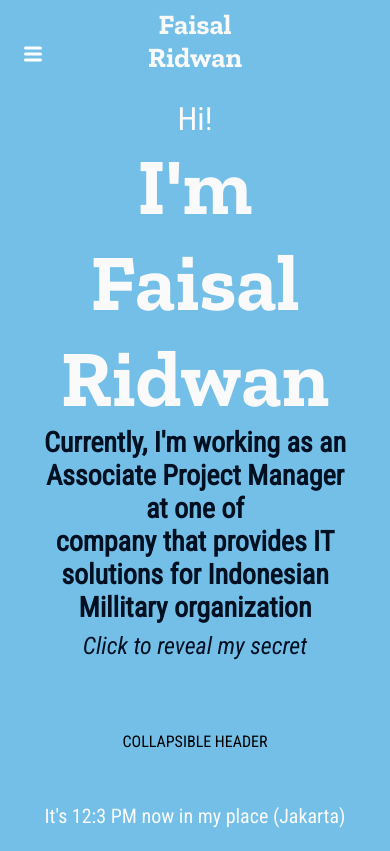
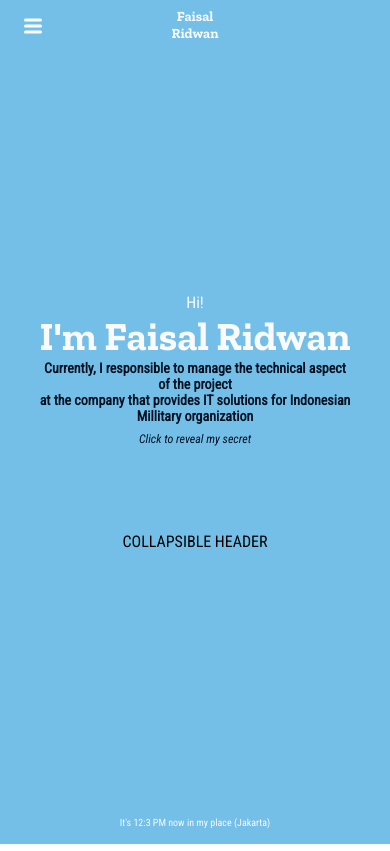
Before and after one commit to faisalridwan55/personal-web, a React (Create React App) app: page / in a window 390 px wide. Built offline with nearby package versions, Linux system fonts and the light colour scheme; the HTML template or start-up script is replaced by a standard one.

Commit message:
Text size adjusment on mobile version

```diff
--- a/src/components/Sidebar.js
+++ b/src/components/Sidebar.js
@@ -25,7 +25,7 @@ const SidebarContainer = styledComponents.div`
 const Sidebar = ({showSidebar, handleNavButtonClicked}) => {
     const color = BACKGROUND_COLOR[useLocation().pathname.replace('/', '') || 'home']
     const rowStyle = {marginBottom: DIST_SIZE.l}
-    const navStyle = {fontSize: FONT_SIZE.l}
+    const navStyle = {fontSize: FONT_SIZE().l}
 
     return (
         <AnimatePresence>
--- a/src/components/Text.js
+++ b/src/components/Text.js
@@ -9,12 +9,12 @@ export const Title = styled(motion.p)`
     font-weight: bold;
     text-align: ${props => props.textAlign};
     font-family: Zilla Slab, serif;
-    ${props => `font-size: ${FONT_SIZE[props.size || 'xxxl']};`}
+    ${props => `font-size: ${FONT_SIZE()[props.size || 'xxxl']};`}
 `;
 
 export const Text = styled.text`
     text-align: ${props => props.textAlign};
     color: ${props => props.color || WHITE};
     ${props => props.bold && `font-weight: bold;`}
-    ${props => `font-size: ${FONT_SIZE[props.size || 'md']};`}
+    ${props => `font-size: ${FONT_SIZE()[props.size || 'md']};`}
 `;
--- a/src/constants/Size.js
+++ b/src/constants/Size.js
@@ -1,10 +1,17 @@
-export const FONT_SIZE = {
-    sm: '16px',
-    md: '20px',
-    l: '24px',
-    xl: '28px',
-    xxl: '32px',
-    xxxl: '36px',
+import IsDesktop from "../functions/isDesktop"
+
+export const FONT_SIZE = () => {
+    const isDesktop = IsDesktop()
+
+    return ({
+        sm: isDesktop ? '16px' : '8px',
+        md: isDesktop ? '20px' : '10px',
+        l: isDesktop ? '24px' : '12px',
+        xl: isDesktop ? '28px' : '14px',
+        xxl: isDesktop ? '32px' : '16px',
+        xxxl: isDesktop ? '36px' : '18px',
+        title: isDesktop ? '80px' : '40px',
+    })
 }
 
 export const DIST_SIZE = {
--- a/src/containers/Header/components.js
+++ b/src/containers/Header/components.js
@@ -18,10 +18,11 @@ export const HeaderContainer = styled(Row)`
 `
 
 export const CustomNavLink = ({children, ...props}) => {
+    const defaultFontSize = FONT_SIZE().md
     const MyNav = styled(NavLink)`
         color: ${WHITE};
         text-decoration: none;
-        font-size: ${props.fontSize || FONT_SIZE.md};
+        font-size: ${props.fontSize || defaultFontSize};
         &:hover {
             color: ${BLACK};
             opacity: 0.8;
@@ -41,6 +42,7 @@ export const CustomNavLink = ({children, ...props}) => {
 export const NavButton = ({open, ...props}) => {
     const style = {
         left: 15,
+        top: 5,
         position: 'absolute',
         borderStyle: 'none',
         backgroundColor: 'transparent',
--- a/src/containers/Header/index.js
+++ b/src/containers/Header/index.js
@@ -1,31 +1,19 @@
-import { useState, useEffect } from "react";
 import { motion } from "framer-motion";
+
+import { CustomNavLink, HeaderContainer, NavButton } from "./components";
 
 import { Title } from "../../components/Text";
 import { Row, Box } from "../../components/Grid";
-import { CustomNavLink, HeaderContainer, NavButton } from "./components";
+import IsDesktop from "../../functions/isDesktop";
 
 const itemContainerStyle = {width: "30%"};
 const titleHeaderStyle = {size:"xl", textAlign:"center"};
 
 const Header = ({showSidebar, handleNavButtonClicked}) => {
-    const [width, setWidth] = useState(window.innerWidth);
-    const breakPoint = 768 // Tablet size
-    const desktop = width > breakPoint;
+    const isDesktop = IsDesktop()
 
-    useEffect(() => {
-        const handleResize = () => {
-            setWidth(window.innerWidth);
-        }
-        window.addEventListener('resize', handleResize);
-
-        return () => {
-            window.removeEventListener('resize', handleResize);
-        }
-    }, [])
-
-    const NavTitle = () => (
-        <Box as={motion.div} alignItem="Center" width={desktop ? '30%' : '100%'} whileHover={{ y: 20 }}>
+        const NavTitle = () => (
+        <Box as={motion.div} alignItem="Center" width={isDesktop ? '30%' : '100%'} whileHover={{ y: 20 }}>
             <Title {...titleHeaderStyle}>Faisal</Title>
             <Title {...titleHeaderStyle}>Ridwan</Title>
         </Box>
@@ -33,7 +21,7 @@ const Header = ({showSidebar, handleNavButtonClicked}) => {
 
     return (
         <HeaderContainer>
-            {desktop ?
+            {isDesktop ?
             <>
                 <Row justifyContent="space-around" {...itemContainerStyle}>
                     <CustomNavLink exact to="/">Home</CustomNavLink>
--- a/src/containers/Home/index.js
+++ b/src/containers/Home/index.js
@@ -5,6 +5,7 @@ import { BLACK } from "../../constants/Colors";
 import { Title, Text } from "../../components/Text";
 import PageContainer from "../../components/PageContainer";
 import CollapsibleRow from "../../components/CollapsibleRow";
+import { FONT_SIZE } from "../../constants/Size";
 
 const Home = () => (
     <PageContainer
@@ -14,7 +15,7 @@ const Home = () => (
     >
         <Text size="xxl">Hi!</Text>
         <Title
-            style={{fontSize: '80px', zIndex:'997'}}
+            style={{fontSize: FONT_SIZE().title, zIndex:'997'}}
             textAlign='center'
             transition={{duration: 1}}
             initial={{ opacity: 0, scale: 0.5 }}
@@ -24,10 +25,10 @@ const Home = () => (
         </Title>
         <Box>
             <Text size="xl" color={BLACK} textAlign="center" bold>
-                Currently, I'm working as an Associate Project Manager at one of
+                Currently, I responsible to manage the technical aspect of the project
             </Text>
             <Text size="xl" color={BLACK} textAlign="center" bold>
-                company that provides IT solutions for Indonesian Millitary organization
+                at the company that provides IT solutions for Indonesian Millitary organization
             </Text>
             <SecretText />
             <CollapsibleRow>
--- /dev/null
+++ b/src/functions/isDesktop.js
@@ -0,0 +1,22 @@
+import { useEffect, useState } from "react";
+
+const IsDesktop = () => {
+	const [width, setWidth] = useState(window.innerWidth);
+    const breakPoint = 768 // Tablet size
+    const desktop = width > breakPoint;
+
+	useEffect(() => {
+        const handleResize = () => {
+            setWidth(window.innerWidth);
+        }
+        window.addEventListener('resize', handleResize);
+
+        return () => {
+            window.removeEventListener('resize', handleResize);
+        }
+    }, [])
+
+	return desktop;
+}
+
+export default IsDesktop;
```
